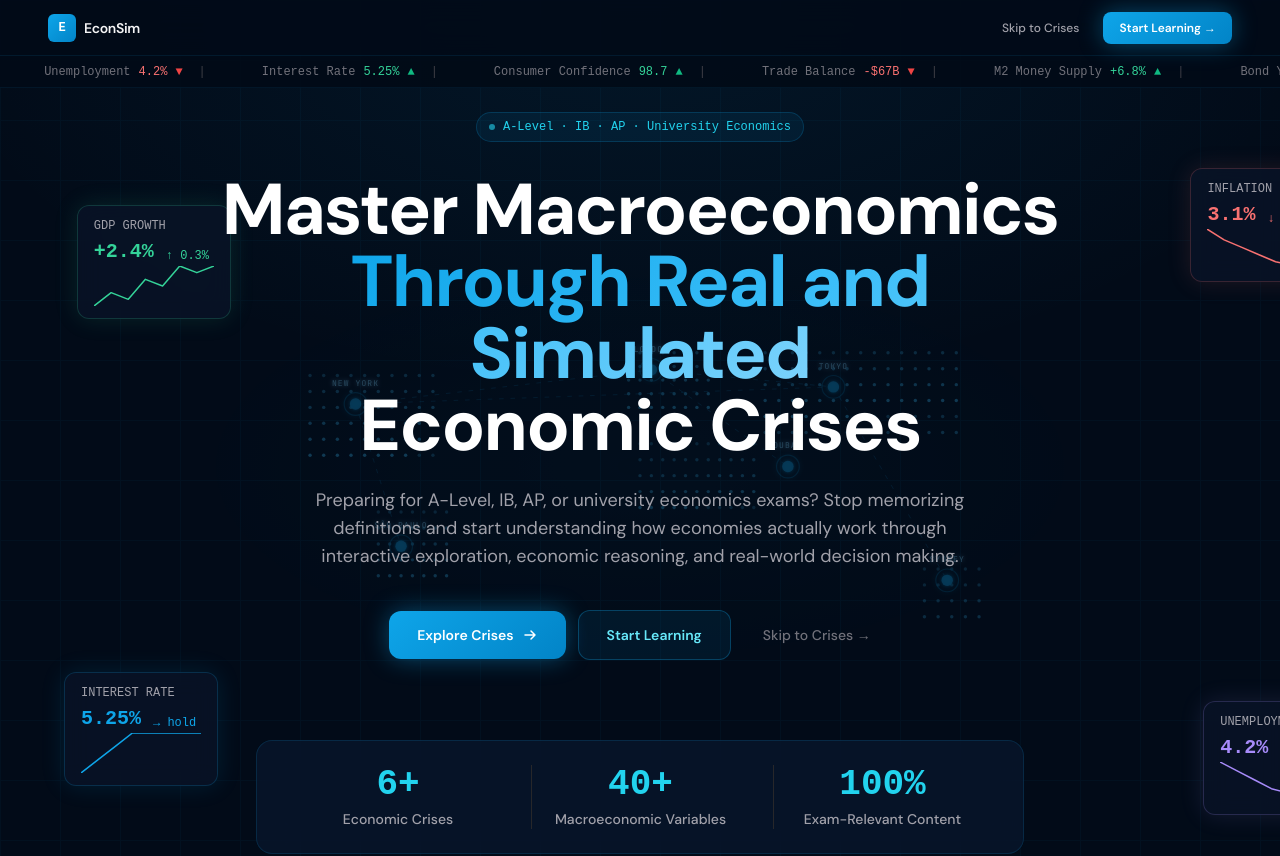
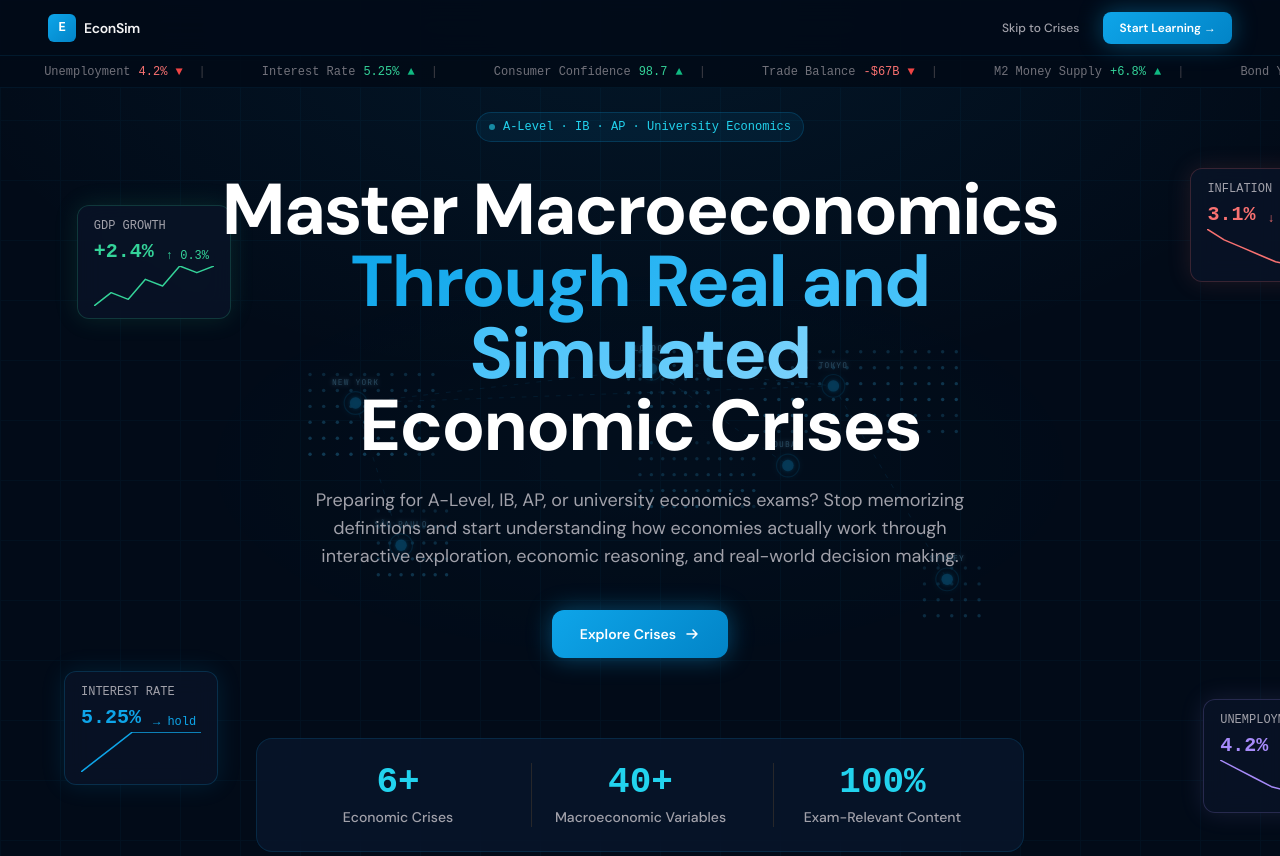
Before and after one commit to blackkosmos/econsim, a Next.js app: page / in a window 1280 px wide. Shown: the top 856 px of the page. Built offline with nearby package versions, Linux system fonts and the light colour scheme.

Commit message:
Local Commit: 2026-06-16T13:42:48.405Z - Removed "Start Learning" and "Skip to Crises →" buttons, leaving only the "Explore Crises" button centered in the hero section.

```diff
--- a/src/app/page.tsx
+++ b/src/app/page.tsx
@@ -403,14 +403,6 @@ export default function LandingPage() {
               Explore Crises
               <svg width="16" height="16" viewBox="0 0 16 16" fill="none"><path d="M3 8h10M9 4l4 4-4 4" stroke="currentColor" strokeWidth="1.5" strokeLinecap="round" strokeLinejoin="round"/></svg>
             </Link>
-            <Link href="/scenario-hub" onClick={handleEnter}
-              className="btn-ghost inline-flex items-center gap-2 px-7 py-3.5 rounded-xl text-sm font-semibold text-cyan-300">
-              Start Learning
-            </Link>
-            <Link href="/crises" onClick={handleEnter}
-              className="inline-flex items-center gap-1.5 px-5 py-3.5 rounded-xl text-sm font-medium text-zinc-500 hover:text-zinc-300 transition-colors">
-              Skip to Crises →
-            </Link>
           </div>
         </div>
 
```
